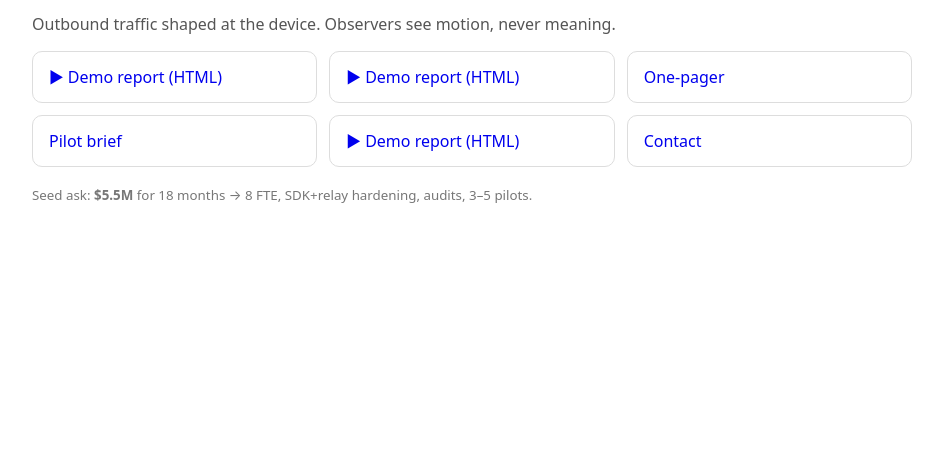
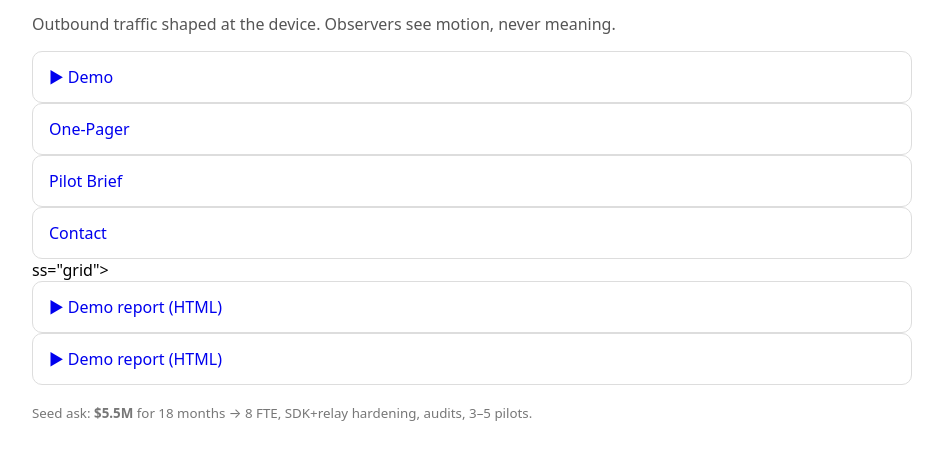
Before and after one commit to dog5pk/C3---A-Client-Based-Cryptographic-Cloak, a plain HTML site: page index.html in a window 1280 px wide. Shown: the part 86-546 px from the top of the page, without its empty margins (8-951 px from the left). Drawn offline with Linux system fonts and the light colour scheme.

Commit message:
Update index.html

```diff
--- a/index.html
+++ b/index.html
@@ -14,16 +14,18 @@
 <h1>C³ — Client-Side Cryptographic Cloak</h1>
 <p>Outbound traffic shaped at the device. Observers see motion, never meaning.</p>
 
-<div class="grid">
+<div cla<div class="buttons">
+  <a class="btn" href="report.html">▶ Demo</a>
+  <a class="btn" href="one_pager.html">One-Pager</a>
+  <a class="btn" href="pilot_brief.html">Pilot Brief</a>
+  <a class="btn" href="contact.html">Contact</a>
+</div>
+
+ss="grid">
   <!-- If your folder is literally named 'investor box' (with a space), use the second line and delete the first -->
   <a class="btn" href="investor_box/report.html">▶ Demo report (HTML)</a>
   <a class="btn" href="investor%20box/report.html">▶ Demo report (HTML)</a>
 
 
-  <a class="btn" href="one_pager.html">One-pager</a>
-  <a class="btn" href="pilot_brief.html">Pilot brief</a>
-  <a class="btn" href="report.html">▶ Demo report (HTML)</a>
-  <a class="btn" href="mailto:Dog5pkPrrsents@proton.me">Contact</a>
-
 </div>
    <p><small>Seed ask: <b>$5.5M</b> for 18 months → 8 FTE, SDK+relay hardening, audits, 3–5 pilots.</small></p>
```
